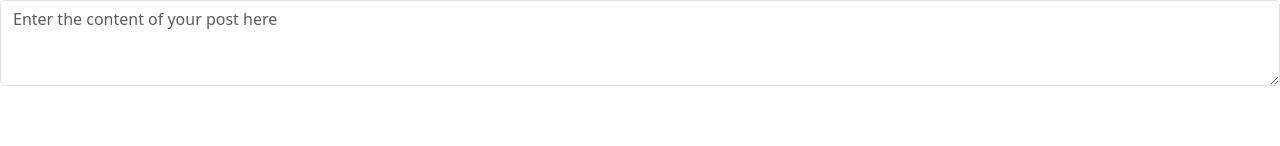
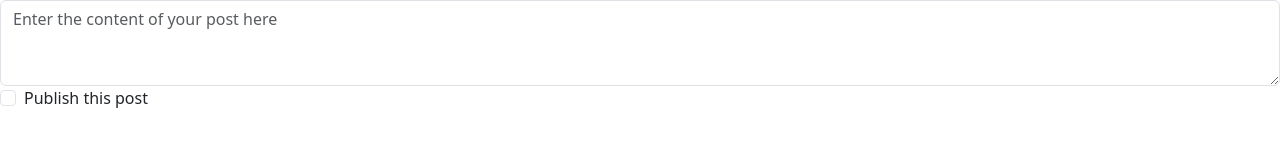
Before and after one commit to rolindaz/react-post-form, a React (Vite) app: page / in a window 1280 px wide. Shown: the part 244-390 px from the top of the page. Built offline with nearby package versions, Linux system fonts and the light colour scheme.

Commit message:
add checkbox input for post visibility in App component

```diff
--- a/src/App.jsx
+++ b/src/App.jsx
@@ -51,7 +51,18 @@
           placeholder='Enter the content of your post here'
         >
         </textarea>
-
+        {/* Checkbox input for Public */}
+        <div class="form-check">
+          <input
+            class="form-check-input"
+            type="checkbox"
+            name='public'
+            id="public"
+          />
+          <label class="form-check-label" for="public">
+            Publish this post
+          </label>
+        </div>
 
       </div>
 
```
